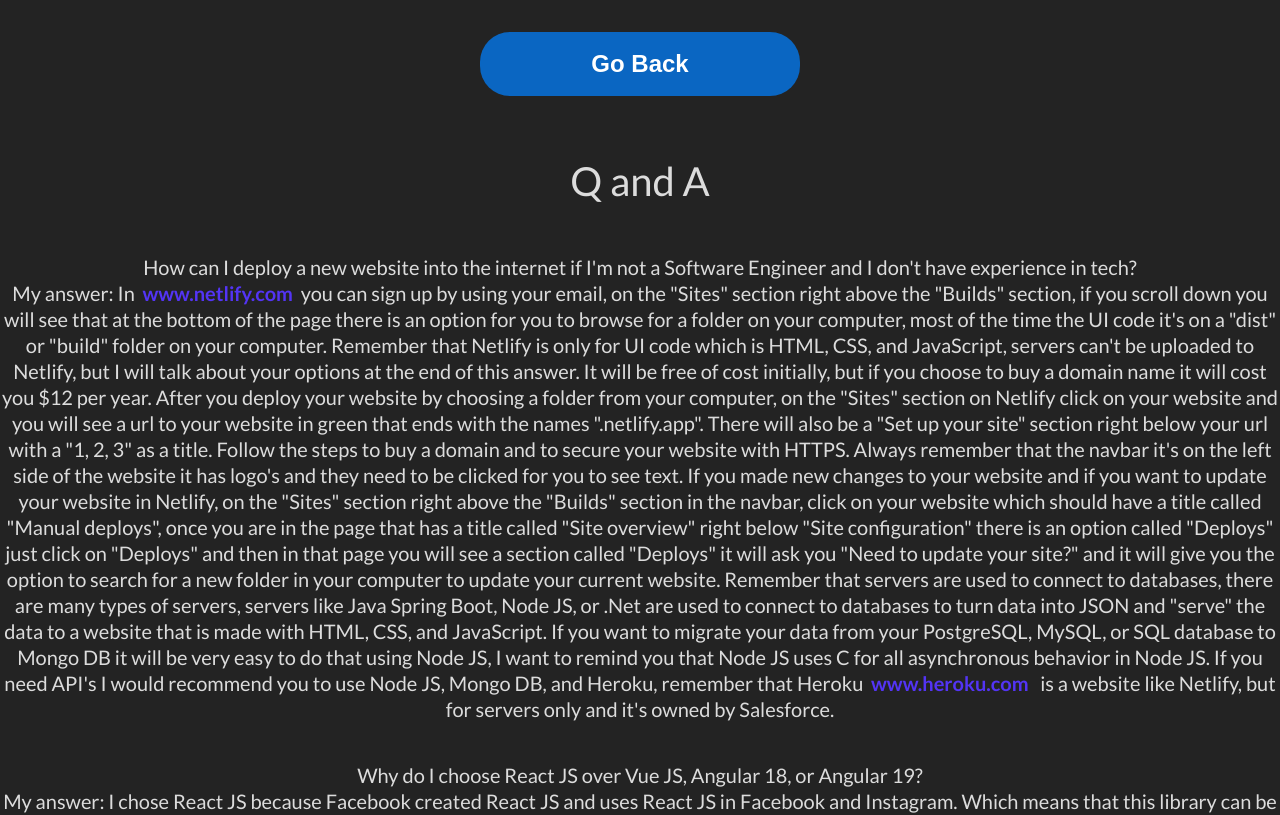
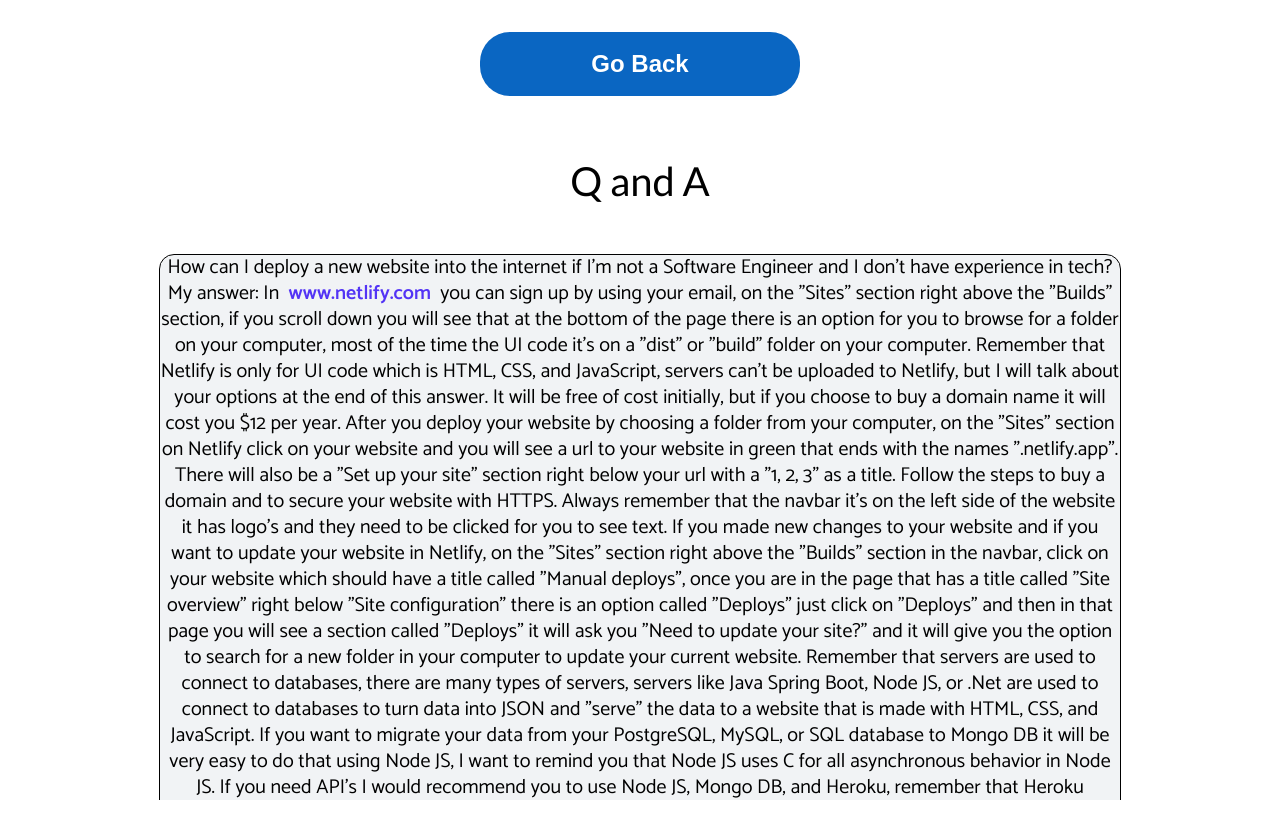
Before and after one commit to hectormorenosoftware/hectormorenosoftware.github.io, a React app: page /#/QandA in a window 1280 px wide. Shown: the top 815 px of the page. Built offline with nearby package versions, Linux system fonts and the light colour scheme.

Commit message:
Changed css of Q and A page

```diff
--- a/src/index.css
+++ b/src/index.css
@@ -119,18 +119,18 @@ a {
 
 .ParagraphIDQandA {
   text-align: center;
+  border: 1px solid black;
+  width: 75%;
+  border-radius: 15px;
+  background: rgb(241, 243, 245);
+  font-family: "Catamaran";
 }
 
 .HeroQAndA {
   background: white;
   overflow-x: hidden;
   color: black;
-  transition: 10.1s;
-
-  &:hover {
-    background: black;
-    color: white;
-  }
+  height: 100vh;
 }
 
 .BackButtonQandA {
```
Also changed, not shown: 3 other files (tests, documents, lock files or other folders).
